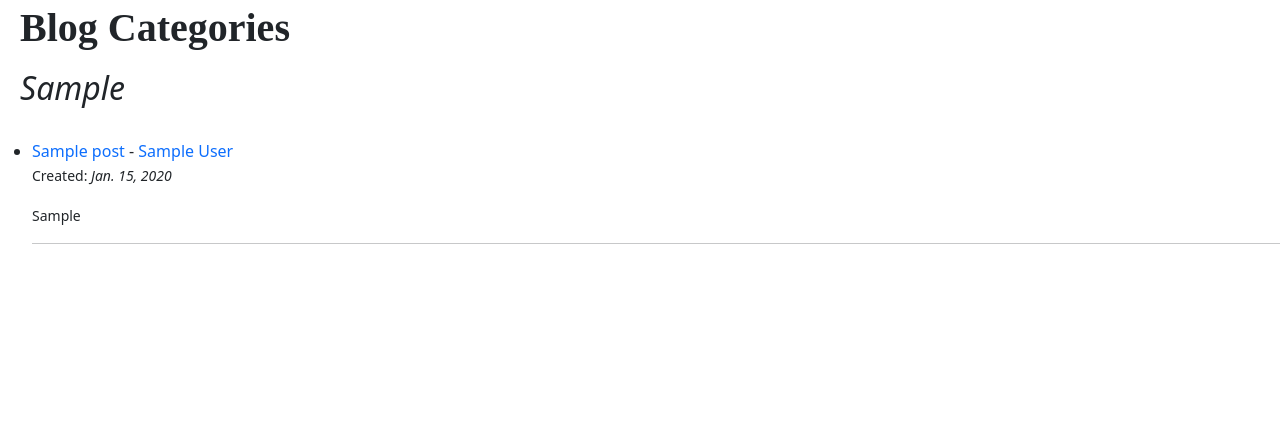
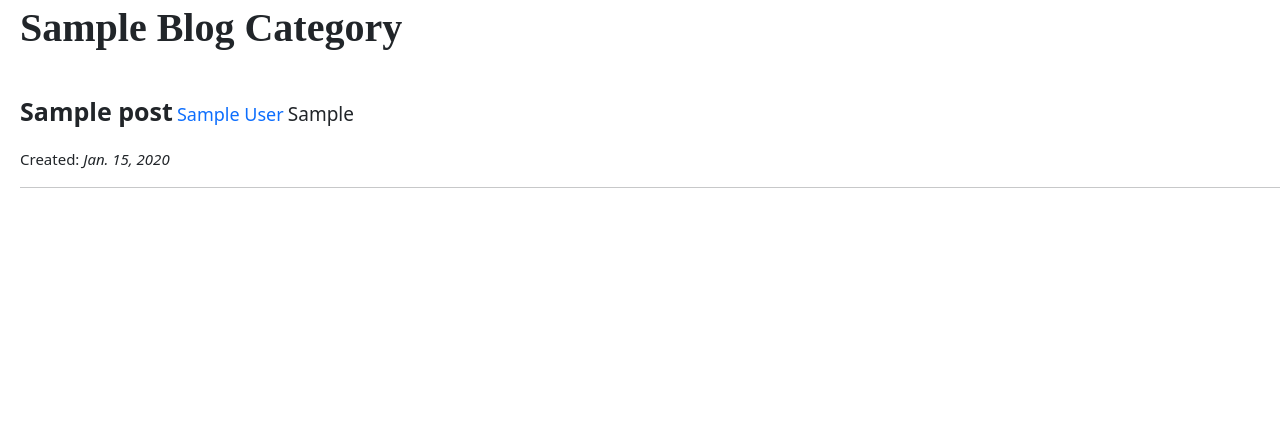
Before and after one commit to jacklee2020716/Chryz-Hub-Blogs, a Django app: a page that uses chryzhub_blogs/blog_app/templates/base.html in a window 1280 px wide. Shown: the part 347-775 px from the top of the page. Run offline with Django 3.2, Linux system fonts and the light colour scheme; tables that the repository leaves empty hold one stand-in row (values such as "Sample post"); some libraries are stand-ins or nearby versions.

Commit message:
stylings

```diff
--- a/chryzhub_blogs/blog_app/static/blog_app/css/blog_list.css
+++ b/chryzhub_blogs/blog_app/static/blog_app/css/blog_list.css
@@ -29,7 +29,6 @@ h1{
   padding-left: 10px;
   color: #787672;
   text-decoration: none;
-
 }
 
 .blog_title > a{
--- a/chryzhub_blogs/blog_app/templates/add_category.html
+++ b/chryzhub_blogs/blog_app/templates/add_category.html
@@ -9,9 +9,7 @@
 <form  method="POST">
     {% csrf_token %}
     {{ form.as_p }}
-    <br />
-    <a class="btn btn-secondary" href="{% url 'blog_list'%}">Cancel</a>
-    <button class="btn btn-secondary" type="submit">Add category</button>
+    <button id="submit-btn" class="btn btn-secondary" type="submit">Add</button>
 </form>
 </div>
 {% endblock %}
--- a/chryzhub_blogs/blog_app/templates/base.html
+++ b/chryzhub_blogs/blog_app/templates/base.html
@@ -38,6 +38,7 @@
               {% for category in all_category %}
               <a class="dropdown-item" href="{% url 'category' category %}">{{ category}}</a>
               {% endfor %}
+              <a class="dropdown-item" href="{% url 'category_list' %}">More</a>
           </ul>
         </li>
         {% else%}
@@ -57,6 +58,7 @@
               {% for category in all_category %}
               <a class="dropdown-item" href="{% url 'category' category %}">{{ category}}</a>
               {% endfor %}
+              <a class="dropdown-item" href="{% url 'category_list' %}">More</a>
           </ul>
         </li>
         {% endif %}
--- a/chryzhub_blogs/blog_app/templates/categories.html
+++ b/chryzhub_blogs/blog_app/templates/categories.html
@@ -3,24 +3,21 @@
 
 {% block content %}
 <br>
-    <h1>Blog Categories</h1>
+    <h1>{{ category }} Blog Category</h1>
     </p>
-    {% if blog_category%}
-
-        <h2><em>{{ category }}</em></h2>
+    {% if blog_category %}
         <br />
-        <ul>
+        <ul class="list">
         {% for post in blog_category %}
-            <li><a href="{% url 'blog_detail' post.pk %}">{{ post.title }}</a> -
+            <li><strong class="blog_title"><a href="{% url 'blog_detail' post.pk %}">{{ post.title }}</a></strong>
               {% if post.author.userprofile %}
-                <a href="{% url 'show_profile_page' post.author.userprofile.id %}">{{ post.author.first_name }} {{post.author.last_name }}</a><br/>
+                <a class="author" href="{% url 'show_profile_page' post.author.userprofile.id %}">{{ post.author.first_name }} {{post.author.last_name }}</a>
               {% else %}
-                {{ post.author.first_name }} {{post.author.last_name }}<br>
+                <p class="author" >{{ post.author.first_name }} {{post.author.last_name }}</p>
               {% endif %}
-            <small>Created: <em>{{ post.post_date}}</em></small>
+            <small class="about_blog">{{ post.snippet|safe }}</small>
             <p></p>
-
-            <small>{{ post.snippet|safe }}</small>
+            <small class="time_created">Created: <em>{{ post.post_date}}</em></small>
             <hr />
         {% endfor %}
         </ul>
--- a/chryzhub_blogs/blog_app/templates/category_list.html
+++ b/chryzhub_blogs/blog_app/templates/category_list.html
@@ -5,9 +5,11 @@
 <h1>Blog Categories</h1>
 <br />
 <p></p>
-<ul>
+<ul class="list">
 {% for category in object_list %}
-    <li><h4>The <a href="{% url 'category' category.name %}">{{ category.name }}</a> category</h4></li>
+    <li>
+        <h4 class="category">The<a  href="{% url 'category' category.name %}">{{ category.name }}</a> category</h4>
+    </li>
     <hr/>
 {% endfor %}
 </ul>
```
